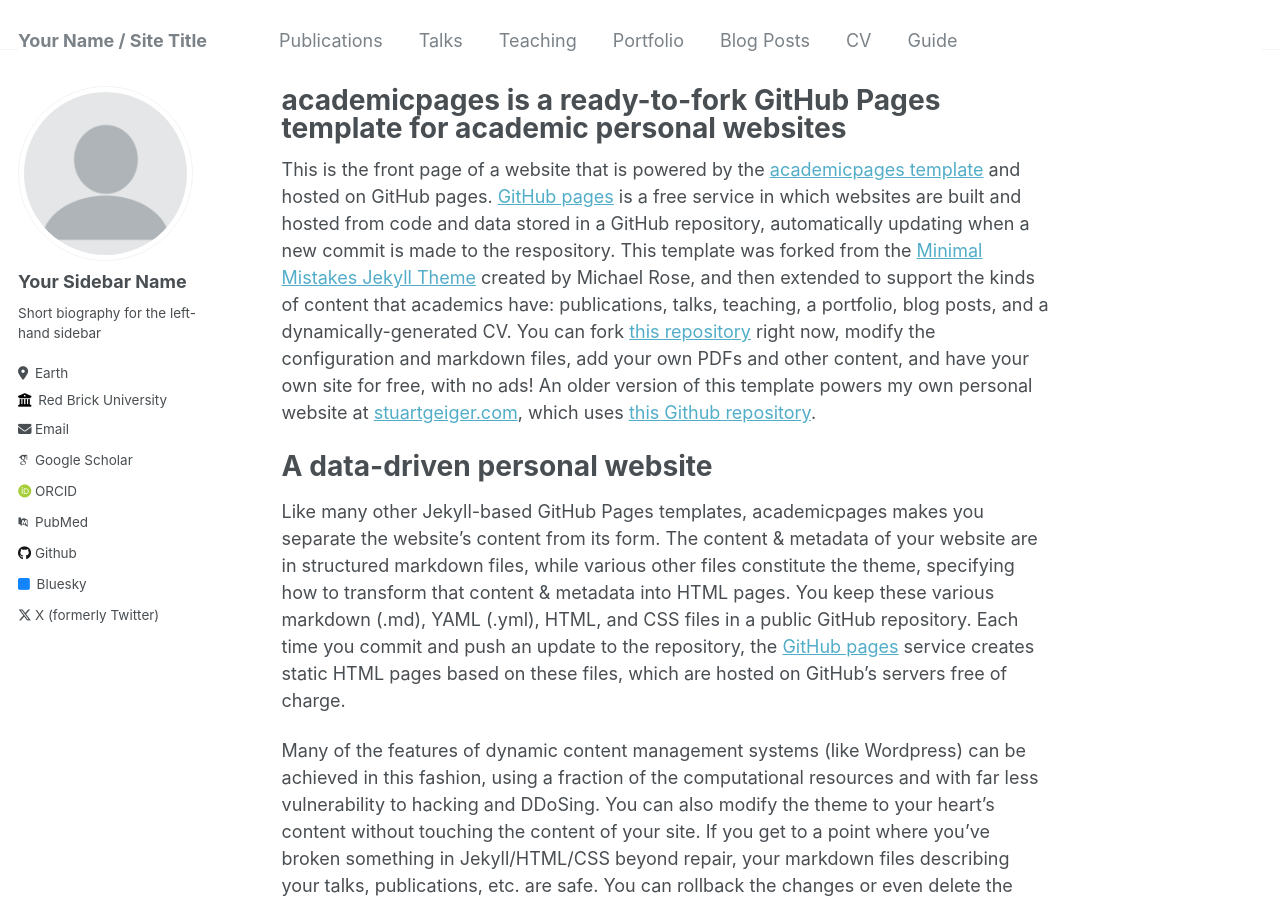
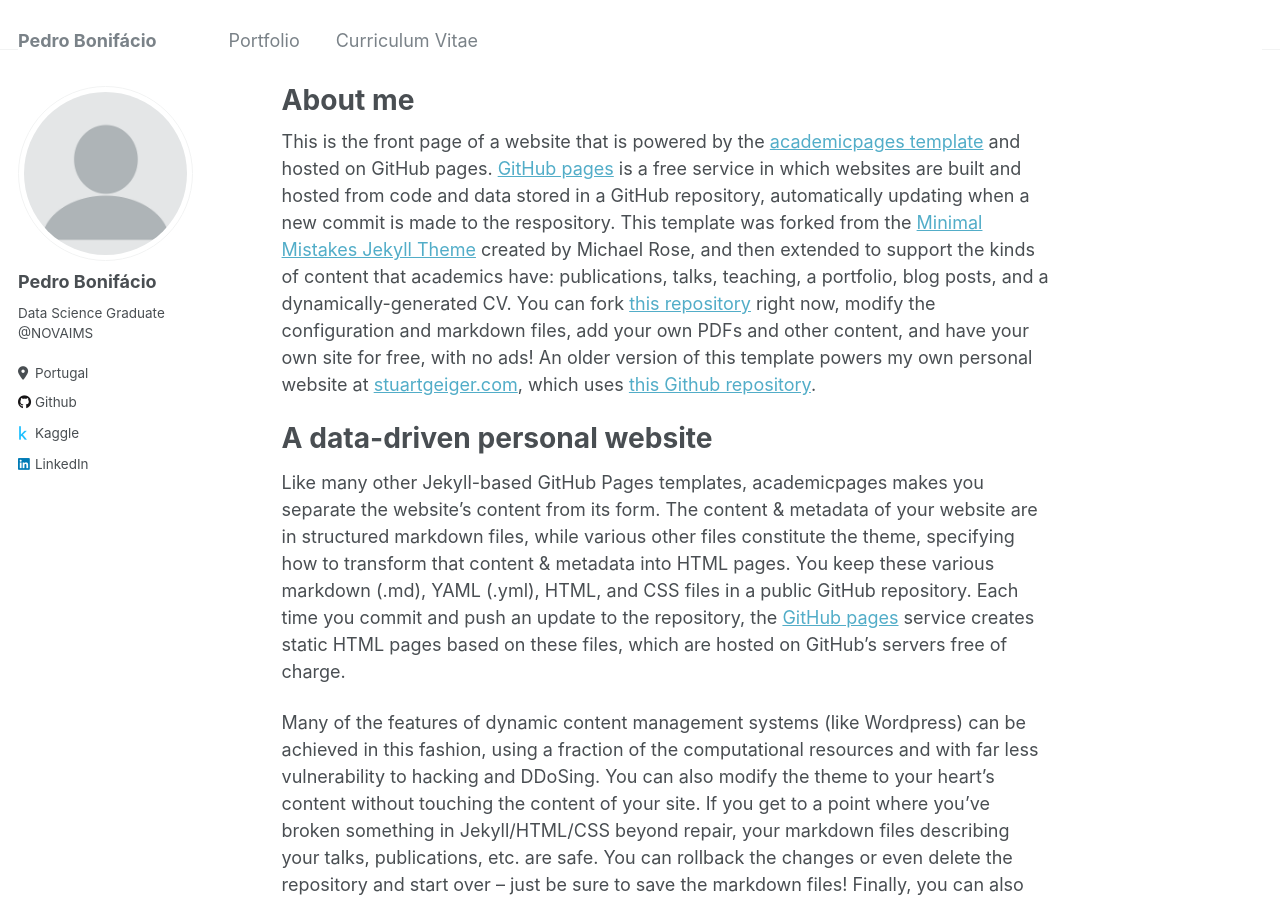
Before and after one commit to pedro-bonifacio/pedro-bonifacio.github.io, a Jekyll site: the page built from _pages/about.md, in a window 1280 px wide and 900 px high. Built offline with Jekyll 4.4.1, drawn with Linux system fonts in a browser that asks for light colours; some web fonts are replaced; some of the changed text lies outside the part shown.

Commit message:
basic changes

```diff
--- a/_config.yml
+++ b/_config.yml
@@ -8,13 +8,13 @@
 
 # Basic Site Settings
 locale                   : "en-US"
-title                    : "Your Name / Site Title"
+title                    : "Pedro Bonifácio"
 title_separator          : "-"
-name                     : &name "Your Name"
-description              : &description "personal description"
-url                      : https://academicpages.github.io # the base hostname & protocol for your site e.g. "https://mmistakes.github.io"
+name                     : &name "Pedro Bonifácio"
+description              : &description "Data science graduate student"
+url                      : https://pedro-bonifacio.github.io # the base hostname & protocol for your site e.g. "https://mmistakes.github.io"
 baseurl                  : "" # the subpath of your site, e.g. "/blog"
-repository               : "academicpages/academicpages.github.io"
+repository               : "pedro-bonifacio/pedro-bonifacio.github.io"
 
 # Site Author - The following control what appear as part of the author content on the side bar.
 #               If a field is blank the icon and link will not appear, otherwise it will be shown.
@@ -22,32 +22,32 @@ repository               : "academicpages/academicpages.github.io"
 author:
   # Biographic information
   avatar           : "profile.png"
-  name             : "Your Sidebar Name"
+  name             : "Pedro Bonifácio"
   pronouns         : # example: "she/her"
-  bio              : "Short biography for the left-hand sidebar"
-  location         : "Earth"
-  employer         : "Red Brick University"
+  bio              : "Data Science Graduate @NOVAIMS"
+  location         : "Portugal"
+  employer         :
   uri              : # URL
-  email            : "none@example.org"
+  email            :
 
   # Academic websites
   arxiv            : # URL - Update with the correct link to your profile
-  googlescholar    : "https://scholar.google.com/citations?user=PS_CX0AAAAAJ"
+  googlescholar    :
   impactstory      : # URL
-  orcid            : "http://orcid.org/yourorcidurl"
-  pubmed           : "https://www.ncbi.nlm.nih.gov/pubmed/?term=john+snow"
+  orcid            :
+  pubmed           :
   researchgate     : # URL
 
   # Repositories and software development
   bitbucket        : # Username - Update with your username on the site
   codepen          : # Username
   dribbble         : # Username
-  github           : "academicpages"
-  kaggle           : # Username
+  github           : "pedro-bonifacio"
+  kaggle           : "pedrobonifcio"
   stackoverflow    : # User number or user number and name (i.e., use "1" or "1/jeff-atwood")
 
   # Social media
-  bluesky          : "bsky.app" # Replace this with you Bluesky username
+  bluesky          :
   facebook         : # Username
   flickr           : # Username
   foursquare       : # Username
@@ -56,7 +56,7 @@ author:
   keybase          : # Username
   instagram        : # Username
   lastfm           : # Username
-  linkedin         : # Username
+  linkedin         : "pedrobonifacio"
   mastodon         : # URL
   medium           : # URL
   pinterest        : # Username
@@ -64,7 +64,7 @@ author:
   steam            : # Username
   telegram         : # URL
   tumblr           : # Username
-  twitter          : "UniofOxford"  # Replace this with your X / Twitter handle
+  twitter          : #"UniofOxford"   Replace this with your X / Twitter handle
   vine             : # Username
   weibo            : # Username
   wikipedia        : # Username
--- a/_data/navigation.yml
+++ b/_data/navigation.yml
@@ -1,22 +1,7 @@
 # main links links
 main:
-  - title: "Publications"
-    url: /publications/
-
-  - title: "Talks"
-    url: /talks/
-
-  - title: "Teaching"
-    url: /teaching/
-
   - title: "Portfolio"
     url: /portfolio/
 
-  - title: "Blog Posts"
-    url: /year-archive/
-
-  - title: "CV"
+  - title: "Curriculum Vitae"
     url: /cv/
-
-  - title: "Guide"
-    url: /markdown/
--- a/_pages/about.md
+++ b/_pages/about.md
@@ -1,6 +1,6 @@
 ---
 permalink: /
-title: "academicpages is a ready-to-fork GitHub Pages template for academic personal websites"
+title: "About me"
 author_profile: true
 redirect_from:
   - /about/
```
